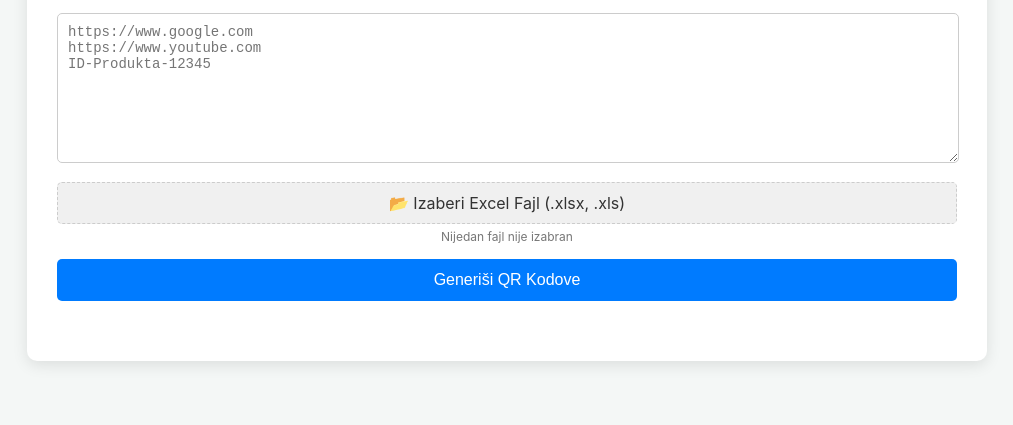
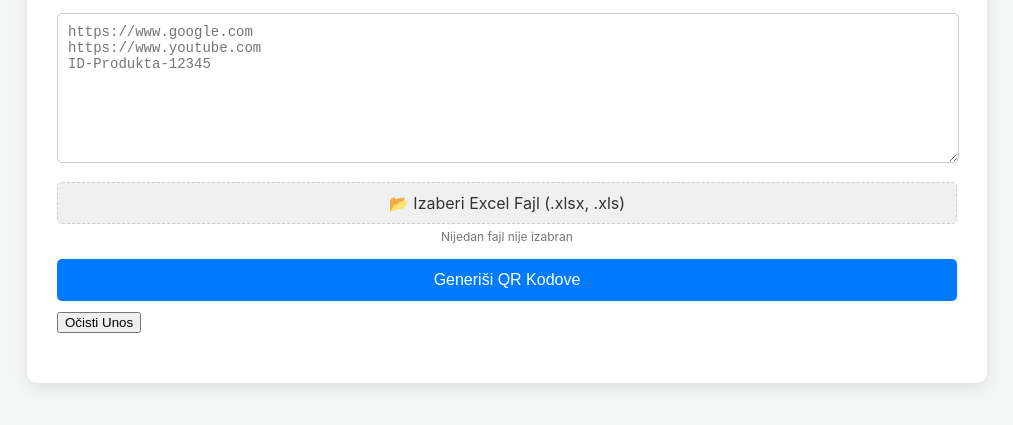
Before and after one commit to milanvuchkovic-beep/qr-code-generator, a plain HTML site: page index.html in a window 1280 px wide. Shown: the part 141-566 px from the top of the page, without its empty margins (133-1146 px from the left). Drawn offline with nearby package versions, Linux system fonts and the light colour scheme.

Commit message:
Update index.html
Dodatno dugme za brisanje

```diff
--- a/index.html
+++ b/index.html
@@ -22,7 +22,10 @@
             <input type="file" id="excel-upload" accept=".xlsx, .xls">
             <span id="file-name">Nijedan fajl nije izabran</span>
 
-            <button id="generate-bulk-btn">Generiši QR Kodove</button>
+            <div class="button-group">
+                <button id="generate-bulk-btn">Generiši QR Kodove</button>
+                <button type="button" id="clear-btn">Očisti Unos</button>
+            </div>
         </div>
 
         <div id="output-header" style="display: none;">
@@ -40,4 +43,5 @@
 
     <script src="script.js"></script>
 </body>
+
 </html>
```
